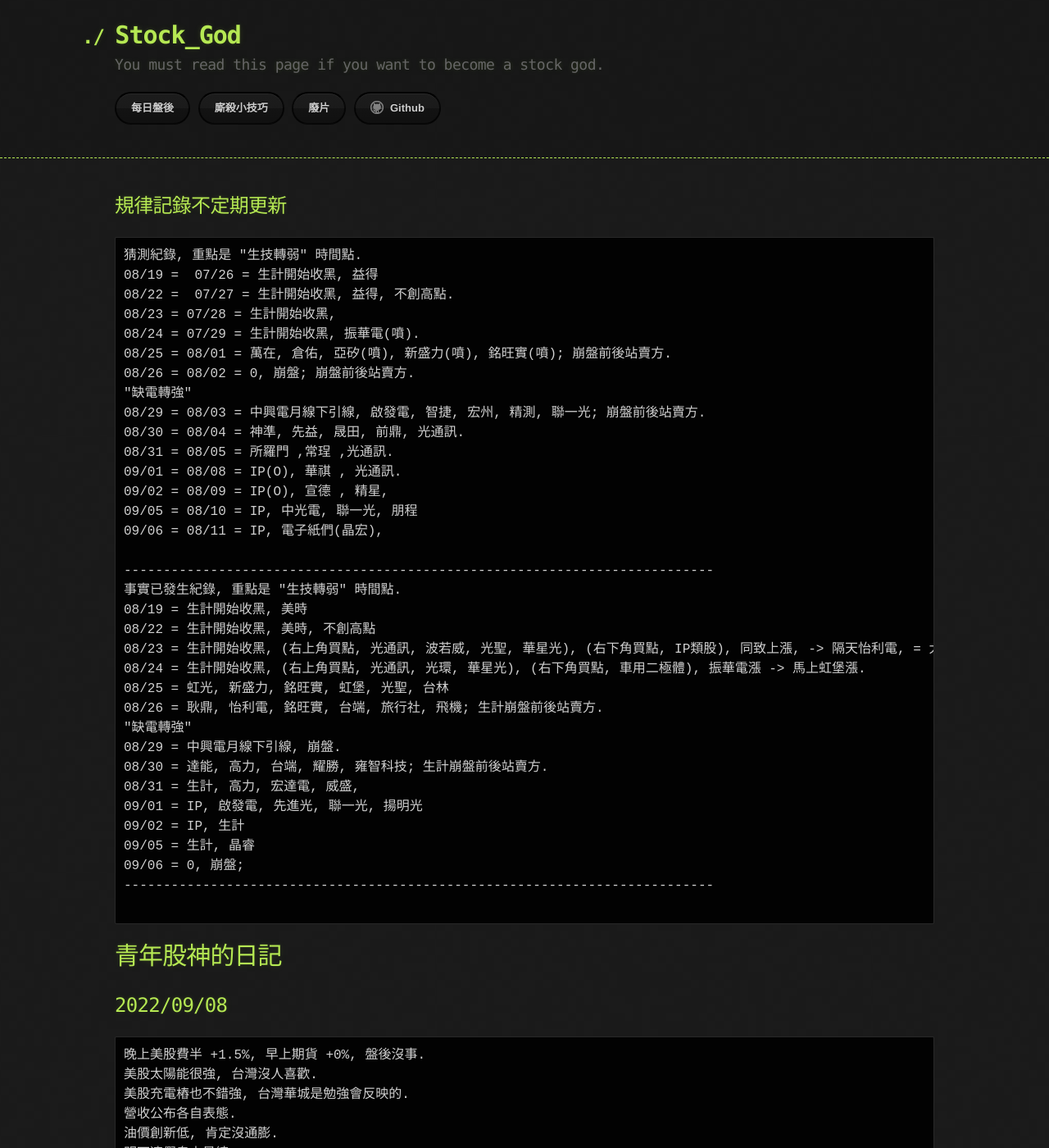
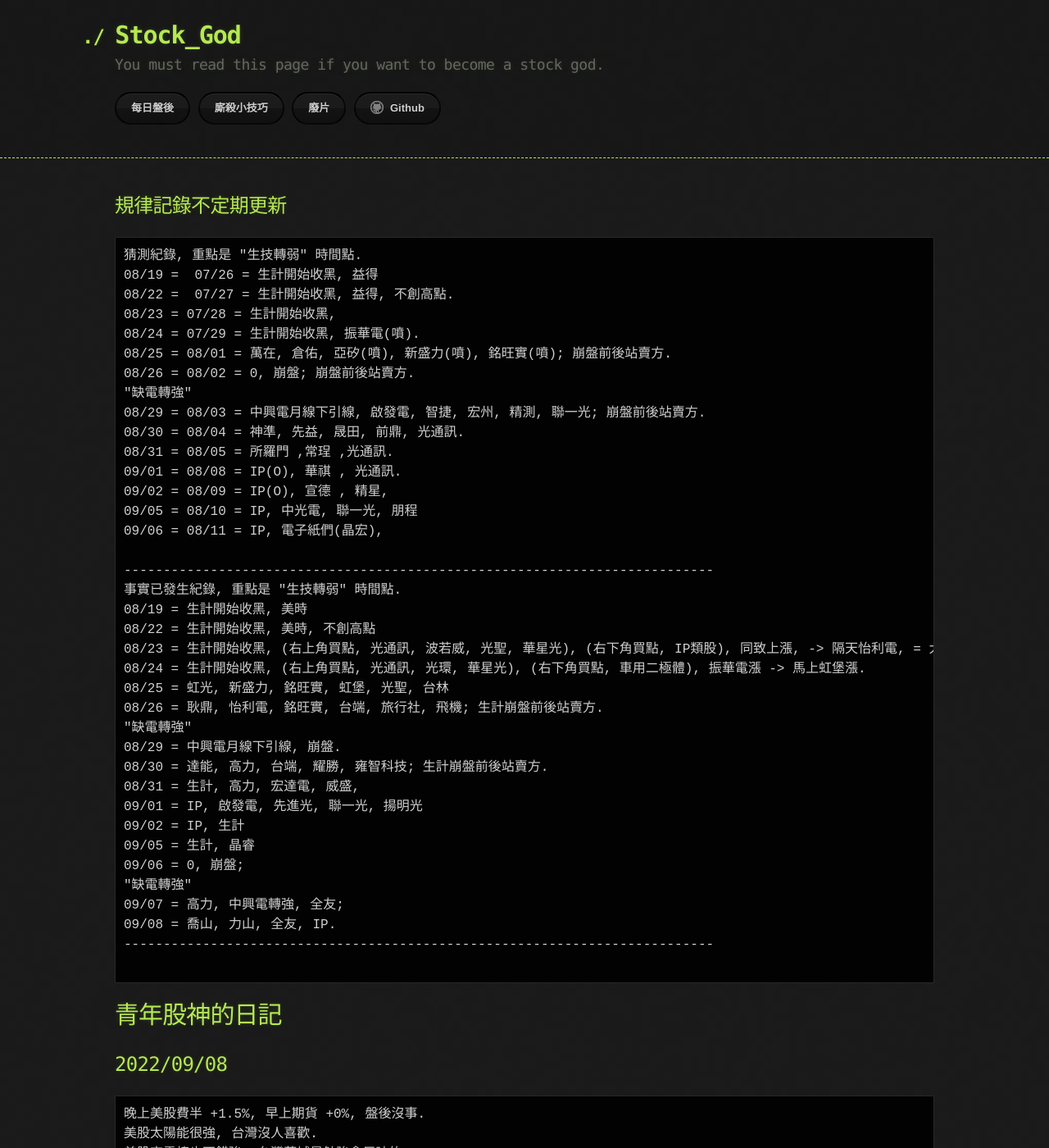
Before and after one commit to lepg5487/Stock_God, a Jekyll site: the page built from index.md, in a window 1280 px wide and 1400 px high. Shown: the whole window at 82% size. Built offline with Jekyll 4.4.1, drawn with Linux system fonts in a browser that asks for light colours; our own code applies the rules of GitHub Pages for plain Markdown files; some of the changed text lies outside the part shown.

Commit message:
Update index.md

````diff
--- a/index.md
+++ b/index.md
@@ -36,6 +36,9 @@
 09/02 = IP, 生計
 09/05 = 生計, 晶睿
 09/06 = 0, 崩盤;
+"缺電轉強"
+09/07 = 高力, 中興電轉強, 全友;
+09/08 = 喬山, 力山, 全友, IP.
 ---------------------------------------------------------------------------
 
 ```
@@ -47,12 +50,12 @@
 晚上美股費半 +1.5%, 早上期貨 +0%, 盤後沒事.
 美股太陽能很強, 台灣沒人喜歡.
 美股充電樁也不錯強, 台灣華城是勉強會反映的.
-營收公布各自表態.
-油價創新低, 肯定沒通膨.
-明天連假鬼之量縮.
+明天連假鬼之量縮, 營收公布各自表態.
+油價創新低, 肯定沒通膨, 進場.
+"缺電轉強", 看來就是能進場的訊號.
 
 國巨突破季均線, 開始尋找被動元件.
-凱美, 減資後上市09月12日.
+凱美, 減資後上市09月12日, 買不了, 只好買其他的.
 
 全友越強, 加碼金橋.
 靠賽華新科.
````
